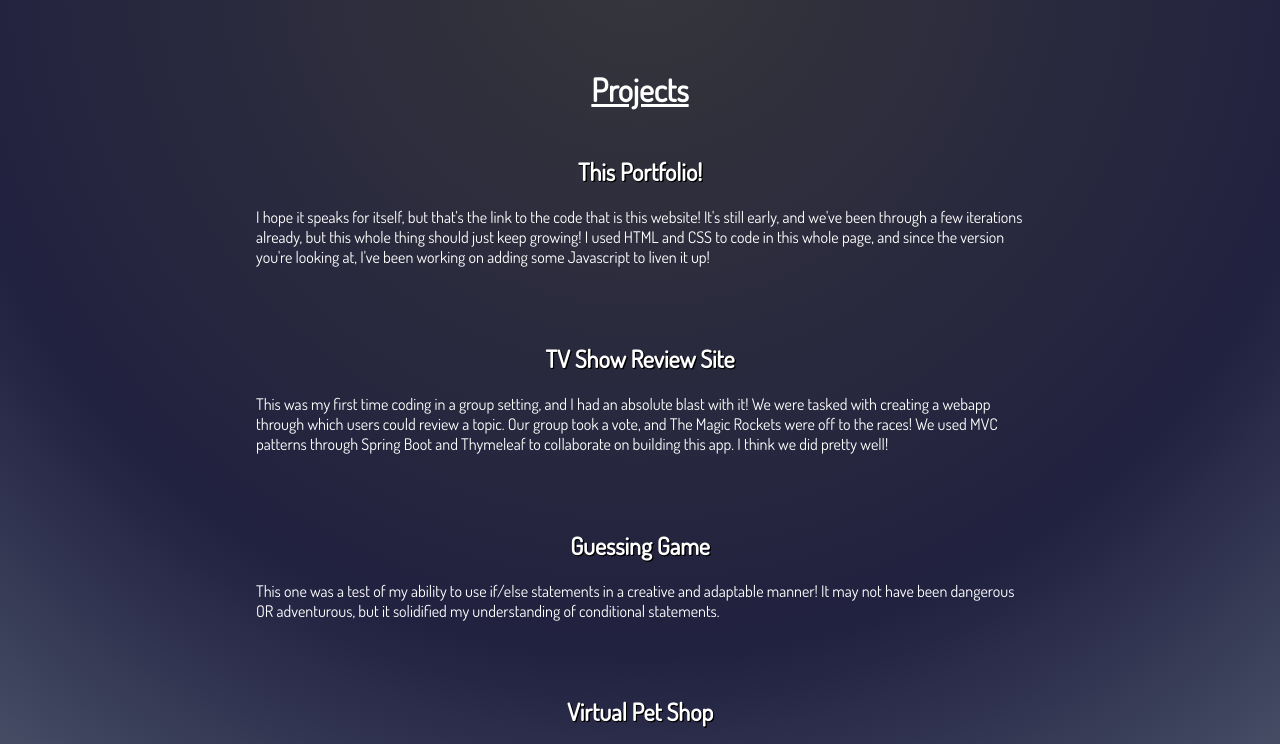
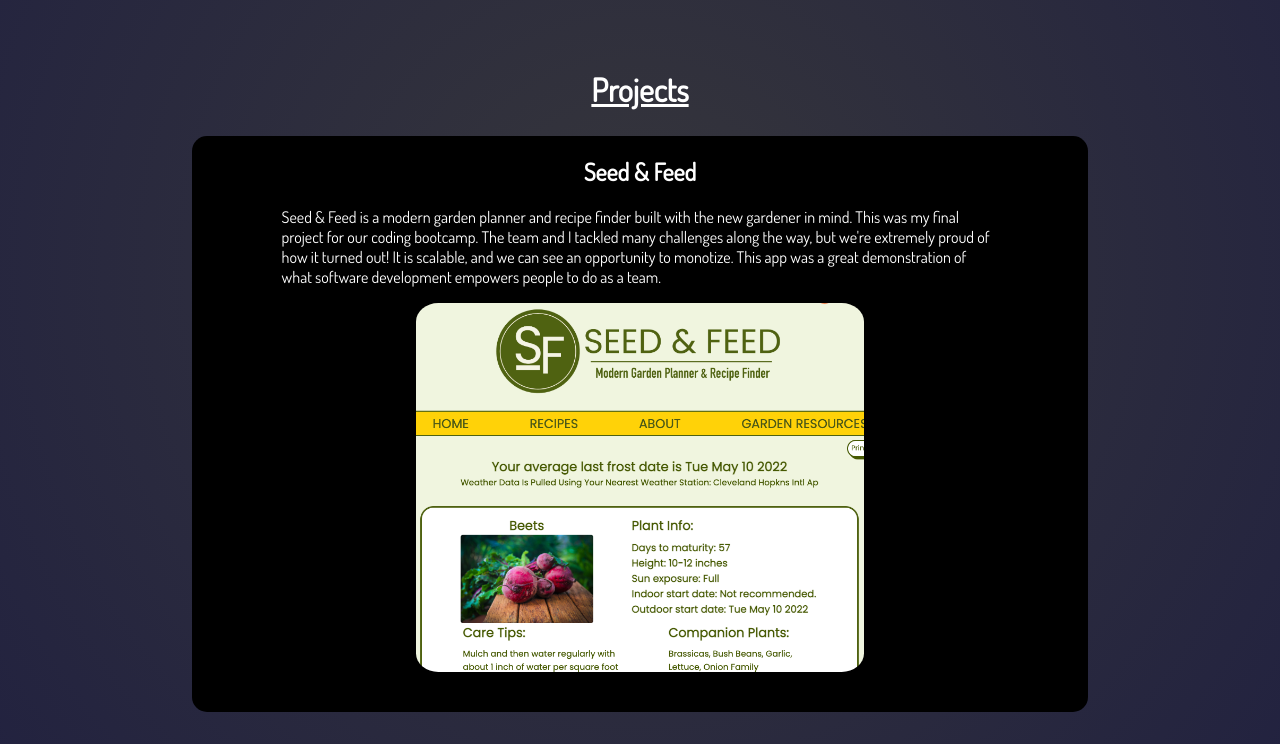
Before and after one commit to mccurdyr/mccurdyr.github.io, a plain HTML site: page index.html in a window 1280 px wide. Shown: the part 1300-2044 px from the top of the page. Drawn offline with Linux system fonts and the light colour scheme.

Commit message:
Updated with Seed and Feed, minor changes
Added black boxes around projects

```diff
--- a/index.html
+++ b/index.html
@@ -62,16 +62,21 @@
       <h1 id="projectHeader">Projects</h1>
       <article class="projectBoxes">
         <h2>
-          <a class="HelloWorld" href="https://github.com/mccurdyr/mccurdyr.github.io"
-            >This Portfolio!</a
+          <a class="HelloWorld" href="https://seed-and-feed.herokuapp.com/"
+            >Seed & Feed</a
           >
         </h2>
         <p class="HelloWorld">
-          I hope it speaks for itself, but that's the link to the code that is this website! It's still early,
-          and we've been through a few iterations already, but this whole thing should just keep growing!
-          I used HTML and CSS to code in this whole page, and since the version you're looking at, I've been working on
-          adding some Javascript to liven it up!
+          Seed & Feed is a modern garden planner and recipe finder built with the new gardener in mind.
+          This was my final project for our coding bootcamp. The team and I tackled many challenges along
+          the way, but we're extremely proud of how it turned out! It is scalable, and we can see an opportunity
+           to monotize. This app was a great demonstration of what software development empowers people to do as a team.
         </p>
+        <a href="https://seed-and-feed.herokuapp.com/"><img
+          id="FortuneTellerImage"
+          src="/images/SeedAndFeedSC.png"
+          alt="A screenshot of the Seed and Feed app."
+        /></a>
         <br />
         <br />
       </article>
--- a/styles.css
+++ b/styles.css
@@ -127,12 +127,20 @@ header {
 
 }
 
+.projectBoxes {
+    background-color: black;
+    margin-left: 15%;
+    margin-right: 15%;
+    border-radius: 15px;
+    margin-bottom: 50px;
+}
+
 .HelloWorld {
     display: flex;
     justify-content: center;
     flex-wrap: wrap;
-    margin-left: 20%;
-    margin-right: 20%;
+    margin-left: 10%;
+    margin-right: 10%;
 }
 
 .break1 {
@@ -165,7 +173,7 @@ header {
 
 #FortuneTellerImage {
     display: block;
-    width: 70%;
+    width: 50%;
     margin-left: auto;
     margin-right: auto;
     border-radius: 5%;
```
Also changed, not shown: images/SeedAndFeedSC.png (added), 1 other file.
